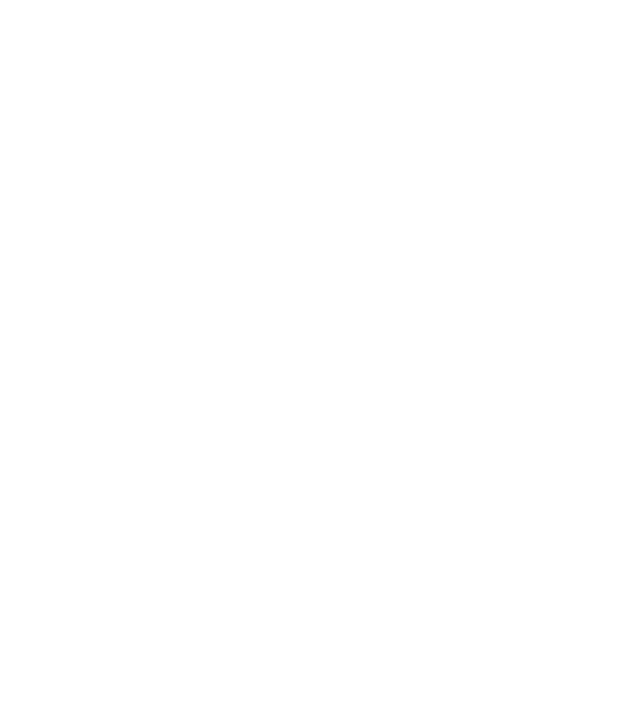
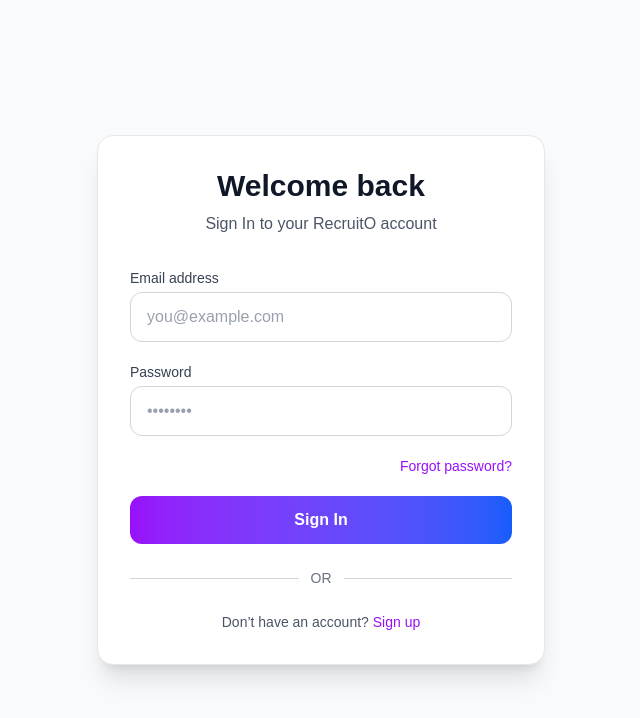
Before and after one commit to RecruitO-Org/RecruitO, a React (Vite) app in the folder react-landing-page-responsive/: page /signin in a window 1280 px wide. Before the commit this address had no page. Shown: the top 718 px of the page, without its empty margins (319-959 px from the left). Built offline with nearby package versions, Linux system fonts and the light colour scheme.

Commit message:
renamed login to signin

```diff
--- a/react-landing-page-responsive/src/App.tsx
+++ b/react-landing-page-responsive/src/App.tsx
@@ -1,13 +1,13 @@
 import { Routes, Route } from "react-router-dom";
 import Landing from "./pages/landing/Landing";
-import Login from "./pages/auth/Login";
+import SignIn from "./pages/auth/SignIn";
 import Signup from "./pages/auth/Signup"; // ✅ add this
 
 function App() {
   return (
     <Routes>
       <Route path="/" element={<Landing />} />
-      <Route path="/login" element={<Login />} />
+      <Route path="/signin" element={<SignIn />} />
       <Route path="/signup" element={<Signup />} /> {/* ✅ enable */}
     </Routes>
   );
--- a/react-landing-page-responsive/src/pages/auth/Login.tsx
+++ /dev/null
@@ -1,10 +0,0 @@
-const Login = () => {
-  return (
-    <div style={{ padding: "40px" }}>
-      <h1>Login Page</h1>
-      <p>This is the login page.</p>
-    </div>
-  );
-};
-
-export default Login;
--- /dev/null
+++ b/react-landing-page-responsive/src/pages/auth/SignIn.tsx
@@ -0,0 +1,100 @@
+import { Link } from "react-router-dom";
+
+const SignIn = () => {
+  return (
+    <div className="min-h-screen flex items-center justify-center px-4
+      bg-gray-50 dark:bg-gradient-to-br dark:from-black dark:via-gray-900 dark:to-black"
+    >
+      <div
+        className="w-full max-w-md rounded-2xl p-8 shadow-xl
+        bg-white border border-gray-200
+        dark:bg-white/5 dark:border-white/10 dark:backdrop-blur-xl"
+      >
+        {/* Heading */}
+        <h1 className="text-3xl font-bold text-gray-900 dark:text-white text-center">
+          Welcome back
+        </h1>
+        <p className="text-gray-600 dark:text-gray-400 text-center mt-2">
+          Sign In to your RecruitO account
+        </p>
+
+        {/* Form */}
+        <form className="mt-8 space-y-5">
+          {/* Email */}
+          <div>
+            <label className="block text-sm mb-1 text-gray-700 dark:text-gray-300">
+              Email address
+            </label>
+            <input
+              type="email"
+              placeholder="you@example.com"
+              className="w-full px-4 py-3 rounded-xl
+              bg-white text-gray-900 placeholder-gray-400
+              border border-gray-300
+              focus:outline-none focus:ring-2 focus:ring-purple-500
+              dark:bg-black/40 dark:text-white dark:border-white/10 dark:placeholder-gray-500"
+            />
+          </div>
+
+          {/* Password */}
+          <div>
+            <label className="block text-sm mb-1 text-gray-700 dark:text-gray-300">
+              Password
+            </label>
+            <input
+              type="password"
+              placeholder="••••••••"
+              className="w-full px-4 py-3 rounded-xl
+              bg-white text-gray-900 placeholder-gray-400
+              border border-gray-300
+              focus:outline-none focus:ring-2 focus:ring-purple-500
+              dark:bg-black/40 dark:text-white dark:border-white/10 dark:placeholder-gray-500"
+            />
+          </div>
+
+          {/* Forgot password */}
+          <div className="flex justify-end">
+            <button
+              type="button"
+              className="text-sm text-purple-600 dark:text-purple-400 hover:underline"
+            >
+              Forgot password?
+            </button>
+          </div>
+
+          {/* Login button */}
+          <button
+            type="submit"
+            className="w-full py-3 rounded-xl font-semibold text-white
+            bg-gradient-to-r from-purple-600 to-blue-600
+            hover:opacity-90 transition"
+          >
+            Sign In
+          </button>
+        </form>
+
+        {/* Divider */}
+        <div className="my-6 flex items-center">
+          <div className="flex-1 h-px bg-gray-300 dark:bg-white/10" />
+          <span className="px-3 text-sm text-gray-500 dark:text-gray-400">
+            OR
+          </span>
+          <div className="flex-1 h-px bg-gray-300 dark:bg-white/10" />
+        </div>
+
+        {/* Signup link */}
+        <p className="text-center text-sm text-gray-600 dark:text-gray-400">
+          Don’t have an account?{" "}
+          <Link
+            to="/signup"
+            className="text-purple-600 dark:text-purple-400 font-medium hover:underline"
+          >
+            Sign up
+          </Link>
+        </p>
+      </div>
+    </div>
+  );
+};
+
+export default SignIn;
```
